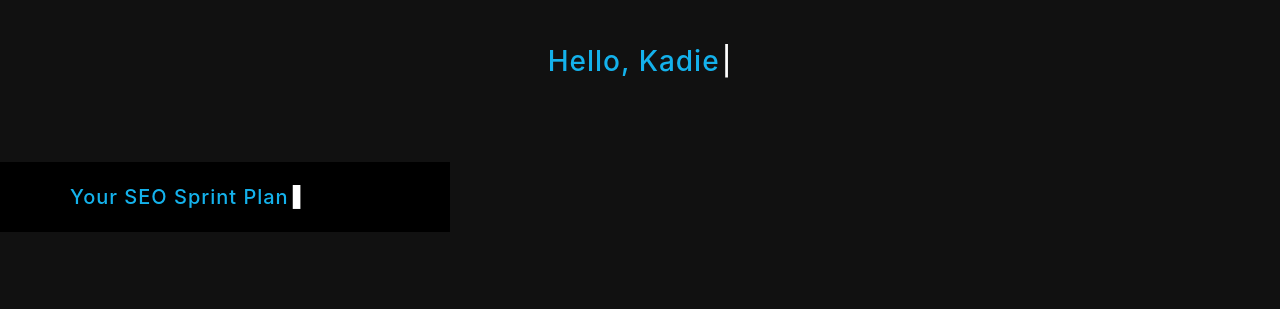
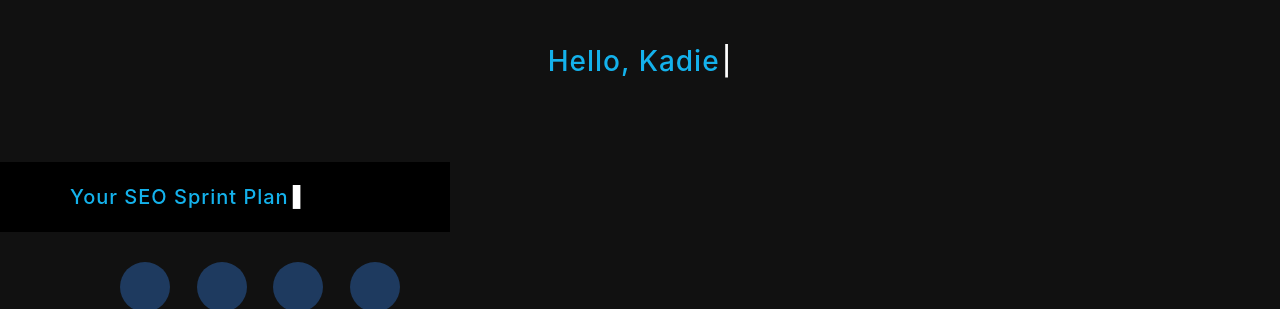
Before and after one commit to k4d1e/Kinetic, a plain HTML site: page index.html in a window 1280 px wide. Shown: the top 309 px of the page. Drawn offline with Linux system fonts and the light colour scheme; a web font is replaced by a local one.

Commit message:
Add 4 dark blue circles underneath sprint title container

```diff
--- a/assets/css/components.css
+++ b/assets/css/components.css
@@ -54,6 +54,24 @@
   min-height: 50px; /* Adjust height as needed */
   display: flex;
   align-items: flex-start;
+}
+
+.sprint-circles {
+  display: flex;
+  justify-content: space-between;
+  align-items: center;
+  width: 440px;
+  margin-left: calc(-200px - 20px);
+  padding: 10px 10px 10px 150px;
+  margin-top: 20px;
+}
+
+.sprint-circle {
+  width: 50px;
+  height: 50px;
+  border-radius: 50%;
+  background-color: #1e3a5f; /* Dark blue color */
+  flex-shrink: 0;
 }
 
 @keyframes blink {
--- a/index.html
+++ b/index.html
@@ -23,6 +23,12 @@
     <section class="sprint-section">
         <div class="sprint-container">
             <h1 class="sprint-title"><span id="sprint-typing-text"></span><span class="typing-cursor">|</span></h1>
+        </div>
+        <div class="sprint-circles">
+            <div class="sprint-circle"></div>
+            <div class="sprint-circle"></div>
+            <div class="sprint-circle"></div>
+            <div class="sprint-circle"></div>
         </div>
     </section>
 
```
